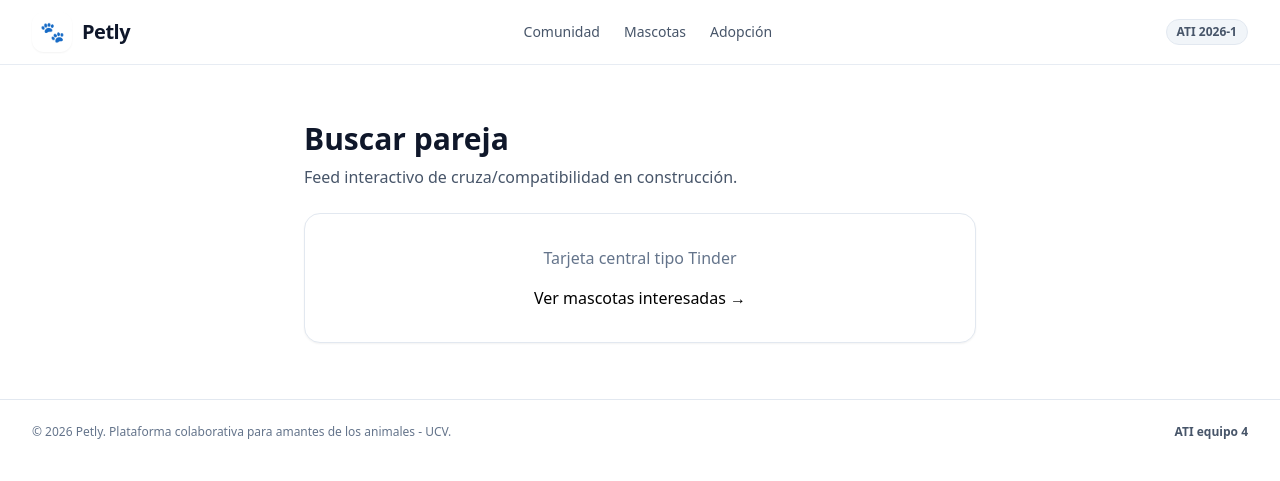
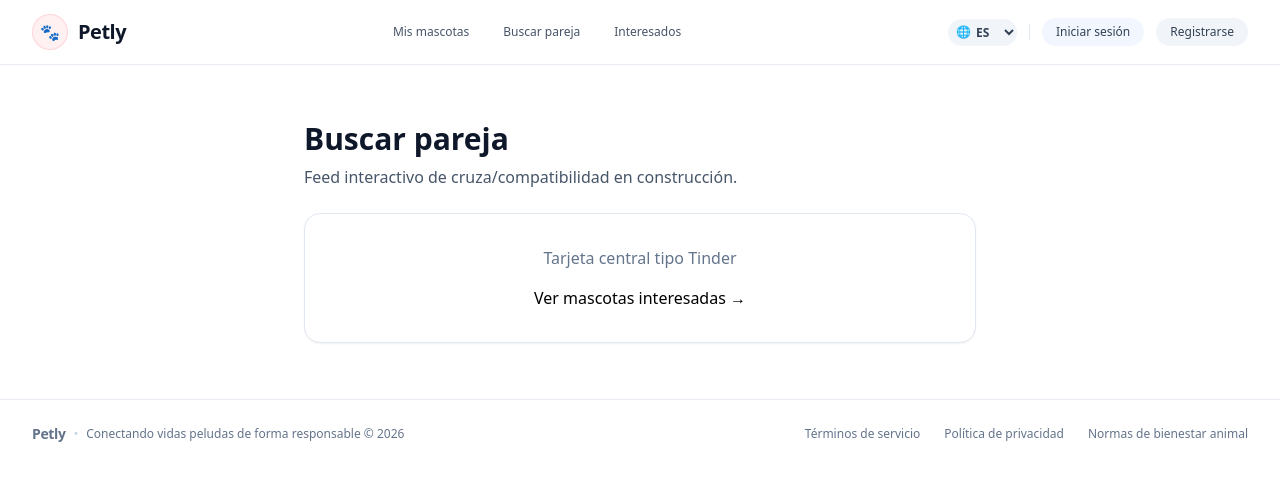
Before and after one commit to ATI1-team-4/pet-social-network, a Django app: page /pets/match/feed/ in a window 1280 px wide. Shown: the top 481 px of the page. Run offline with Django 5.2, Linux system fonts and the light colour scheme; some libraries are stand-ins or nearby versions.

Commit message:
feat(i18n): configurar catalogos bilingues, selector de idioma y pruebas de internacionalizacion

```diff
--- a/templates/components/footer.html
+++ b/templates/components/footer.html
@@ -1,6 +1,18 @@
-<footer class="mt-auto bg-white border-t border-slate-200 py-6">
-    <div class="container mx-auto px-4 sm:px-6 lg:px-8 flex flex-col sm:flex-row items-center justify-between gap-4 text-xs text-slate-500">
-        <p>© 2026 Petly. Plataforma colaborativa para amantes de los animales - UCV.</p>
-        <p class="font-semibold text-slate-600">ATI equipo 4</p>
+{% load i18n %}
+<footer class="mt-auto bg-transparent border-t border-slate-200/80 py-6 text-xs text-slate-500">
+    <div class="container mx-auto px-4 sm:px-6 lg:px-8 flex flex-col md:flex-row items-center justify-between gap-4">
+        <!-- Marca y descripción oficial del prototipo -->
+        <div class="flex items-center gap-2 text-slate-500 font-medium">
+            <span class="font-bold text-brand-600 tracking-tight text-sm">Petly</span>
+            <span class="text-slate-300">•</span>
+            <span>{% translate "Conectando vidas peludas de forma responsable" %} © 2026</span>
+        </div>
+
+        <!-- Enlaces legales y de bienestar animal del prototipo -->
+        <nav class="flex flex-wrap items-center gap-6 text-xs text-slate-500" aria-label="{% translate 'Enlaces legales y de bienestar' %}">
+            <a href="#" class="hover:text-brand-600 transition-colors">{% translate "Términos de servicio" %}</a>
+            <a href="#" class="hover:text-brand-600 transition-colors">{% translate "Política de privacidad" %}</a>
+            <a href="#" class="hover:text-brand-600 transition-colors">{% translate "Normas de bienestar animal" %}</a>
+        </nav>
     </div>
 </footer>
--- a/templates/components/navbar.html
+++ b/templates/components/navbar.html
@@ -1,10 +1,11 @@
+{% load i18n %}
 <header class="sticky top-0 z-50 bg-white/90 backdrop-blur-md border-b border-slate-200/80 transition-all">
     <div class="container mx-auto px-4 sm:px-6 lg:px-8">
         <div class="flex items-center justify-between h-16">
-            <!-- Logotipo y marca -->
+            <!-- Logotipo y marca oficial del prototipo -->
             <div class="flex items-center gap-4">
                 <a href="{% url 'core:home' %}" class="flex items-center gap-2.5 group">
-                    <div class="w-10 h-10 rounded-xl bg-brand-500 text-white flex items-center justify-center font-bold text-xl shadow-sm group-hover:bg-brand-600 group-hover:scale-105 transition-all duration-200">
+                    <div class="w-9 h-9 rounded-full bg-rose-50 border border-rose-200/80 text-rose-500 flex items-center justify-center font-bold text-base shadow-xs group-hover:scale-105 transition-transform duration-200">
                         🐾
                     </div>
                     <span class="font-bold text-xl tracking-tight text-slate-900 group-hover:text-brand-600 transition-colors">
@@ -13,18 +14,51 @@
                 </a>
             </div>
 
-            <!-- Navegación central -->
-            <nav class="hidden md:flex items-center gap-6 text-sm font-medium text-slate-600">
-                <a href="#" class="hover:text-brand-600 transition-colors">Comunidad</a>
-                <a href="#" class="hover:text-brand-600 transition-colors">Mascotas</a>
-                <a href="#" class="hover:text-brand-600 transition-colors">Adopción</a>
+            <!-- Navegación central con estilo pill del prototipo -->
+            <nav class="hidden md:flex items-center gap-1.5 text-xs font-medium text-slate-600">
+                <a href="{% url 'pets:pet_management' %}" class="px-3.5 py-1.5 rounded-full hover:bg-slate-100 hover:text-slate-900 transition-colors">{% translate "Mis mascotas" %}</a>
+                <a href="{% url 'pets:pet_select' %}" class="px-3.5 py-1.5 rounded-full hover:bg-slate-100 hover:text-slate-900 transition-colors">{% translate "Buscar pareja" %}</a>
+                <a href="{% url 'pets:match_interested' %}" class="px-3.5 py-1.5 rounded-full hover:bg-slate-100 hover:text-slate-900 transition-colors">{% translate "Interesados" %}</a>
             </nav>
 
-            <!-- Acciones e identificación académica -->
+            <!-- Controles: Selector de idioma y autenticación del prototipo -->
             <div class="flex items-center gap-3">
-                <span class="inline-flex items-center px-2.5 py-1 rounded-full text-xs font-semibold bg-slate-100 text-slate-600 border border-slate-200">
-                    ATI 2026-1
-                </span>
+                <!-- Selector de idioma (i18n) -->
+                <form action="{% url 'set_language' %}" method="post" class="inline-flex items-center">
+                    {% csrf_token %}
+                    <input name="next" type="hidden" value="{{ request.path }}">
+                    <label for="language-select" class="sr-only">{% translate "Seleccionar idioma" %}</label>
+                    <div class="relative inline-flex items-center">
+                        <span class="absolute left-2 text-slate-400 pointer-events-none text-xs">🌐</span>
+                        <select id="language-select" name="language" onchange="this.form.submit()" aria-label="{% translate 'Seleccionar idioma' %}" class="pl-6 pr-2 py-1 text-xs font-semibold text-slate-700 bg-slate-100 hover:bg-slate-200 border-none rounded-full cursor-pointer transition-colors focus:ring-2 focus:ring-brand-500">
+                            {% get_current_language as CURRENT_LANGUAGE %}
+                            {% get_available_languages as AVAILABLE_LANGUAGES %}
+                            {% for lang_code, lang_name in AVAILABLE_LANGUAGES %}
+                                <option value="{{ lang_code }}" {% if lang_code == CURRENT_LANGUAGE %}selected{% endif %}>
+                                    {{ lang_code|upper }}
+                                </option>
+                            {% endfor %}
+                        </select>
+                    </div>
+                </form>
+
+                <div class="h-4 w-px bg-slate-200"></div>
+
+                {% if user.is_authenticated %}
+                    <a href="{% url 'accounts:profile' %}" class="text-xs font-medium text-slate-700 hover:text-brand-600 transition-colors px-2 py-1">
+                        {{ user.username|default:"Mi perfil" }}
+                    </a>
+                    <a href="{% url 'accounts:logout' %}" class="px-3.5 py-1.5 rounded-full text-xs font-medium bg-slate-100 text-slate-700 hover:bg-slate-200 transition-colors">
+                        {% translate "Cerrar sesión" %}
+                    </a>
+                {% else %}
+                    <a href="{% url 'accounts:login' %}" class="px-3.5 py-1.5 rounded-full text-xs font-medium bg-blue-50/80 text-slate-700 hover:bg-blue-100 transition-colors">
+                        {% translate "Iniciar sesión" %}
+                    </a>
+                    <a href="{% url 'accounts:register' %}" class="px-3.5 py-1.5 rounded-full text-xs font-medium bg-slate-100 text-slate-700 hover:bg-slate-200 transition-colors">
+                        {% translate "Registrarse" %}
+                    </a>
+                {% endif %}
             </div>
         </div>
     </div>
```
Also changed, not shown: apps/core/tests/test_i18n.py (added, +32 -0 lines), locale/en/LC_MESSAGES/django.po (added), locale/es/LC_MESSAGES/django.po (added), 2 other files.
